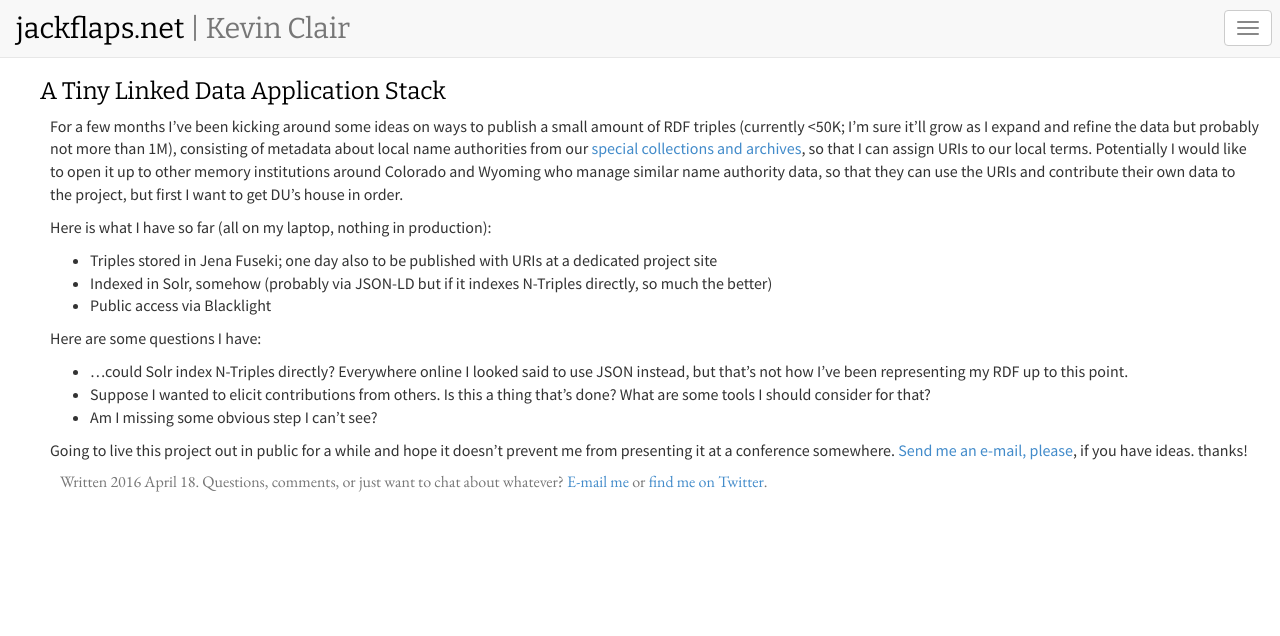
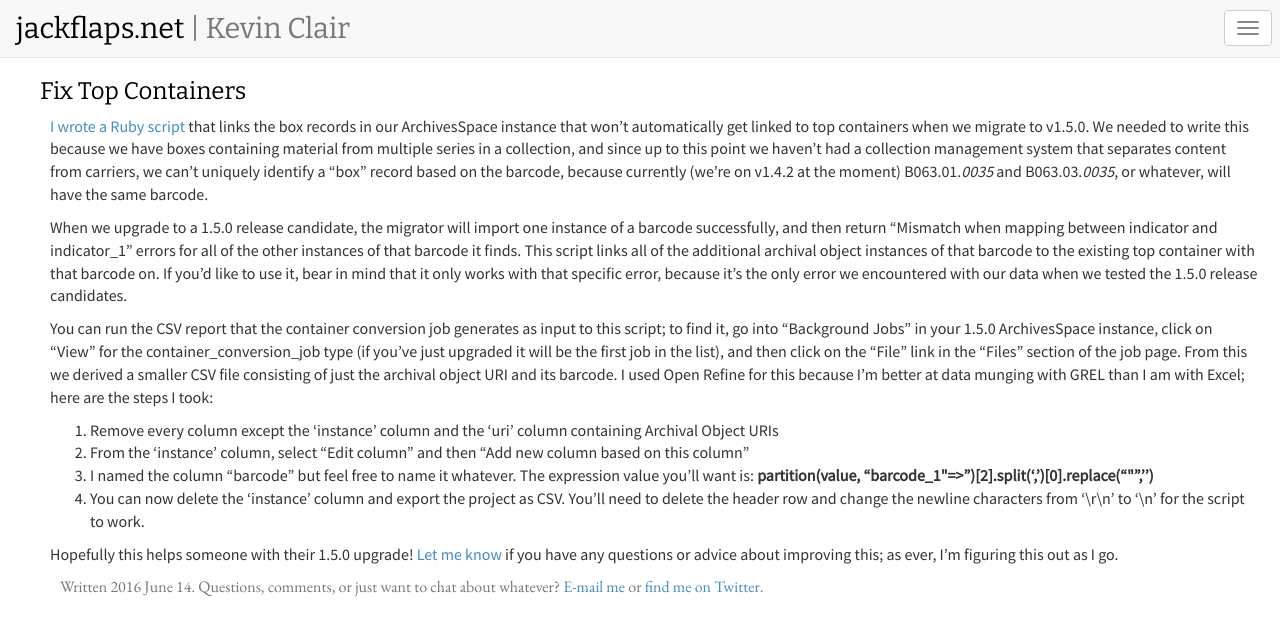
Before and after one commit to jackflaps/jackflaps.github.io, a Jekyll site: the page built from index.html, in a window 1280 px wide. Shown: the top 636 px of the page. Built offline with Jekyll 4.4.1, drawn with Linux system fonts in a browser that asks for light colours.

Commit message:
new post

```diff
--- /dev/null
+++ b/_posts/2016-06-14-fix-top-containers.md
@@ -0,0 +1,19 @@
+---
+layout: post
+title: Fix Top Containers
+date: 2016-06-14
+author: Kevin Clair
+---
+
+[I wrote a Ruby script](https://github.com/duspeccoll/as_utils/blob/master/fix_top_containers.rb) that links the box records in our ArchivesSpace instance that won't automatically get linked to top containers when we migrate to v1.5.0. We needed to write this because we have boxes containing material from multiple series in a collection, and since up to this point we haven't had a collection management system that separates content from carriers, we can't uniquely identify a "box" record based on the barcode, because currently (we're on v1.4.2 at the moment) B063.01.*0035* and B063.03.*0035*, or whatever, will have the same barcode.
+
+When we upgrade to a 1.5.0 release candidate, the migrator will import one instance of a barcode successfully, and then return "Mismatch when mapping between indicator and indicator_1" errors for all of the other instances of that barcode it finds. This script links all of the additional archival object instances of that barcode to the existing top container with that barcode on. If you'd like to use it, bear in mind that it only works with that specific error, because it's the only error we encountered with our data when we tested the 1.5.0 release candidates.
+
+You can run the CSV report that the container conversion job generates as input to this script; to find it, go into "Background Jobs" in your 1.5.0 ArchivesSpace instance, click on "View" for the container_conversion_job type (if you've just upgraded it will be the first job in the list), and then click on the "File" link in the "Files" section of the job page. From this we derived a smaller CSV file consisting of just the archival object URI and its barcode. I used Open Refine for this because I'm better at data munging with GREL than I am with Excel; here are the steps I took:
+
+1. Remove every column except the 'instance' column and the 'uri' column containing Archival Object URIs
+2. From the 'instance' column, select "Edit column" and then "Add new column based on this column"
+3. I named the column "barcode" but feel free to name it whatever. The expression value you'll want is: **partition(value, "barcode_1\"=>")[2].split(',')[0].replace("\"",'')**
+4. You can now delete the 'instance' column and export the project as CSV. You'll need to delete the header row and change the newline characters from '\r\n' to '\n' for the script to work.
+
+Hopefully this helps someone with their 1.5.0 upgrade! [Let me know](mailto:kevin@jackflaps.net) if you have any questions or advice about improving this; as ever, I'm figuring this out as I go.
--- a/css/theme.css
+++ b/css/theme.css
@@ -16,6 +16,10 @@ body {
 
   .content {
     padding: 0 10px 20px 10px;
+  }
+
+  .manual-img > img {
+    max-width: 100%;
   }
 }
 
@@ -231,3 +235,8 @@ body {
   padding-left: 20px;
   padding-right: 10px;
 }
+
+.manual-img > img {
+  max-width: 860px;
+  margin-left: 10px;
+}
```
